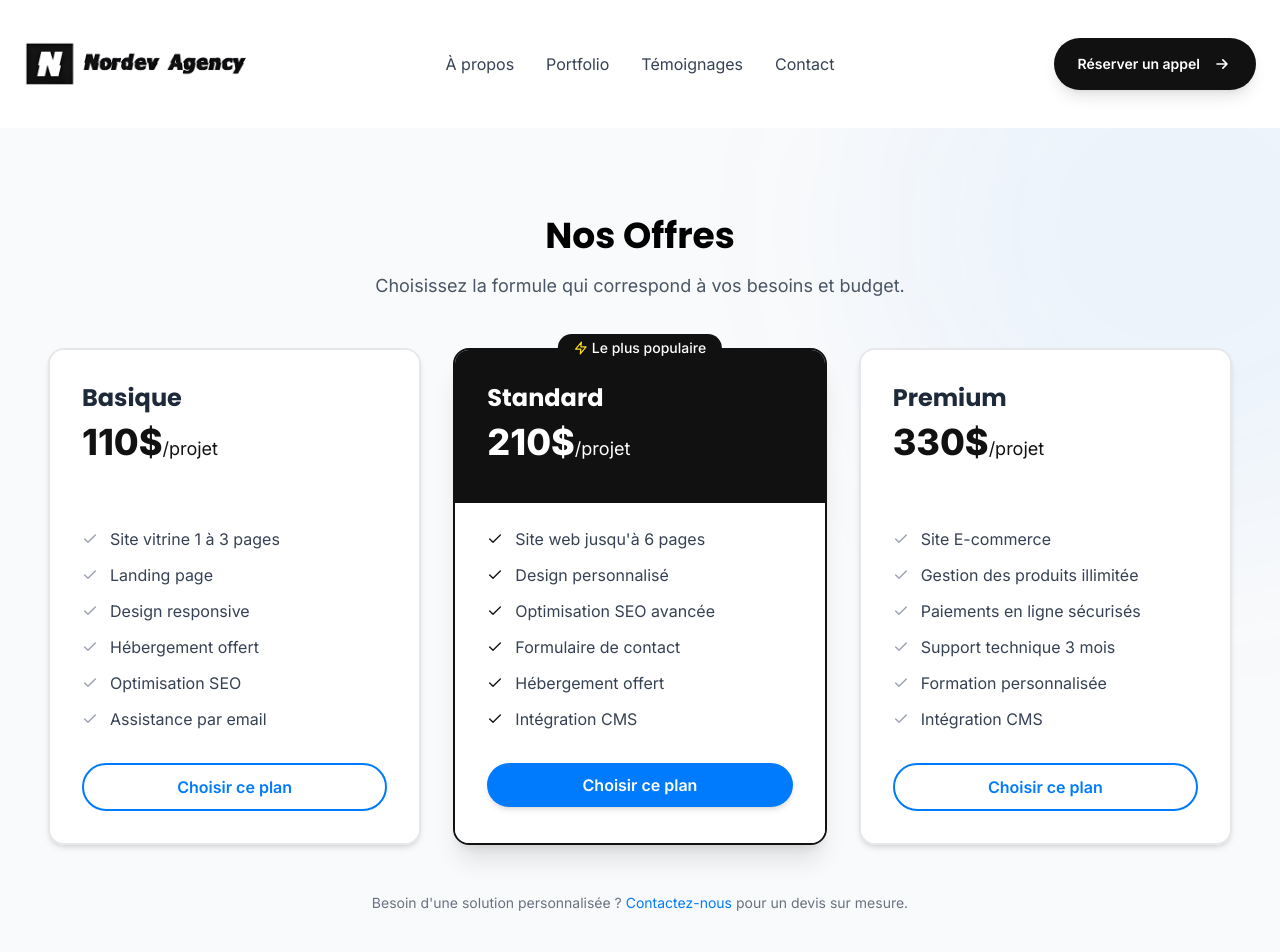
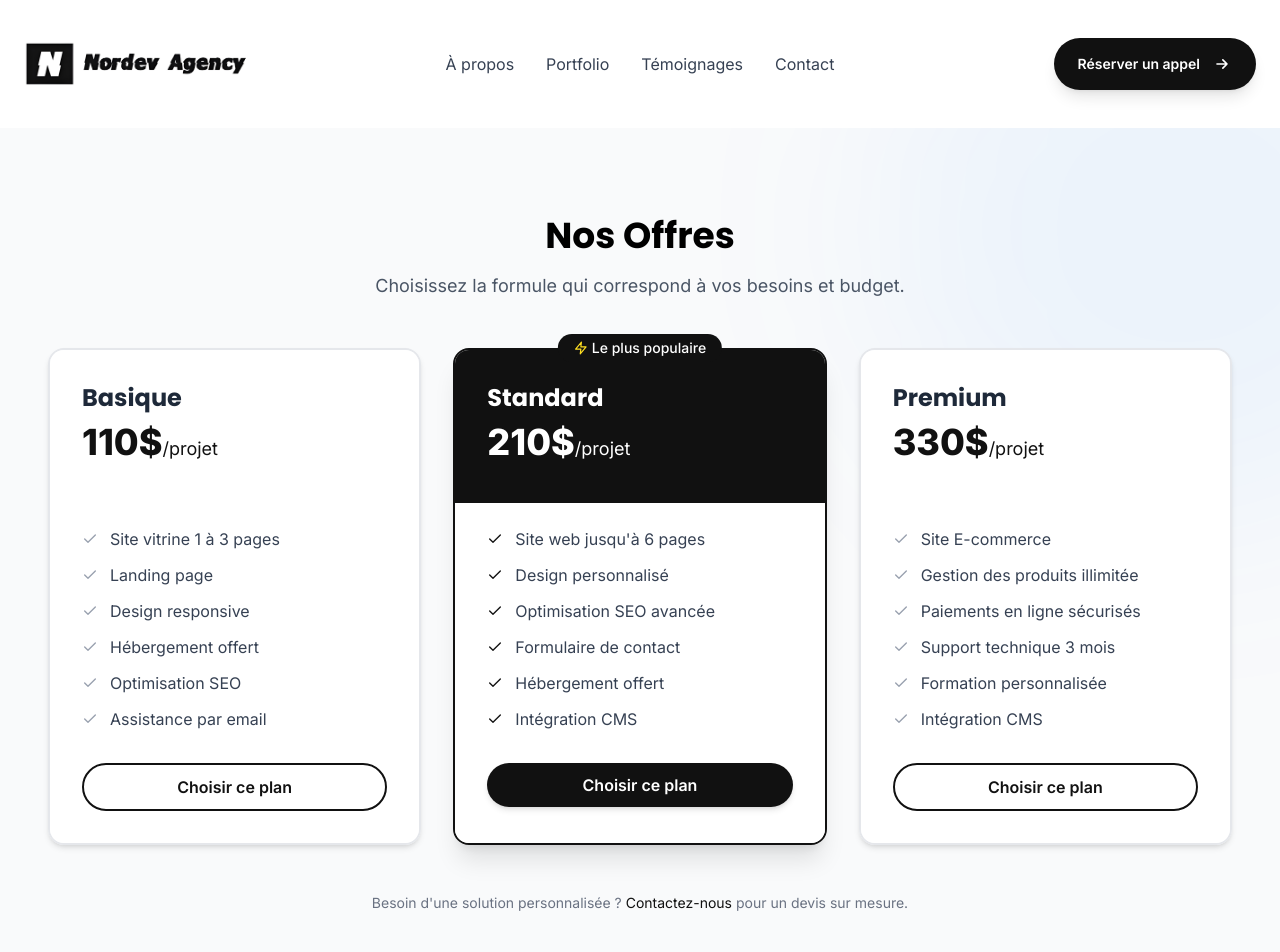
Before and after one commit to freddymk313/nordevagency, a Next.js app: page /pricing in a window 1280 px wide. Shown: the top 952 px of the page. Built offline with nearby package versions, Linux system fonts and the light colour scheme.

Commit message:
pricing page adding 4

```diff
--- a/components/Pricing.tsx
+++ b/components/Pricing.tsx
@@ -135,8 +135,8 @@ const Pricing = () => {
                   <a href={plan.link}>
                     <button
                       className={`w-full py-2.5 rounded-full font-semibold transition-all ${plan.highlight
-                        ? "bg-[#007bfe] text-white hover:bg-[#0062cb] shadow-md"
-                        : "border-2 border-[#007bfe] text-[#007bfe] hover:bg-[#007bfe] hover:text-white"
+                        ? "bg-[#111111] text-white hover:bg-[#111111] shadow-md"
+                        : "border-2 border-[#111111] text-[#111111] hover:bg-[#111111] hover:text-white"
                         }`}>
                       Choisir ce plan
                     </button>
@@ -149,16 +149,11 @@ const Pricing = () => {
 
         {/* Additional info */}
         <div
-        //   initial="hidden"
-        //   whileInView="visible"
-        //   viewport={{ once: true }}
-        //   variants={fadeIn}
-        //   transition={{ duration: 0.6, delay: 0.4 }}
           className="text-center mt-12 text-gray-500 text-sm"
         >
           <p>Besoin d'une solution personnalisée ? <a href="https://wa.me/243991040032"
             target="_blank"
-            rel="noopener noreferrer" className="text-[#007bfe] hover:underline">Contactez-nous</a> pour un devis sur mesure.</p>
+            rel="noopener noreferrer" className="text-[#111111] hover:underline">Contactez-nous</a> pour un devis sur mesure.</p>
         </div>
       </div>
     </section>
```
